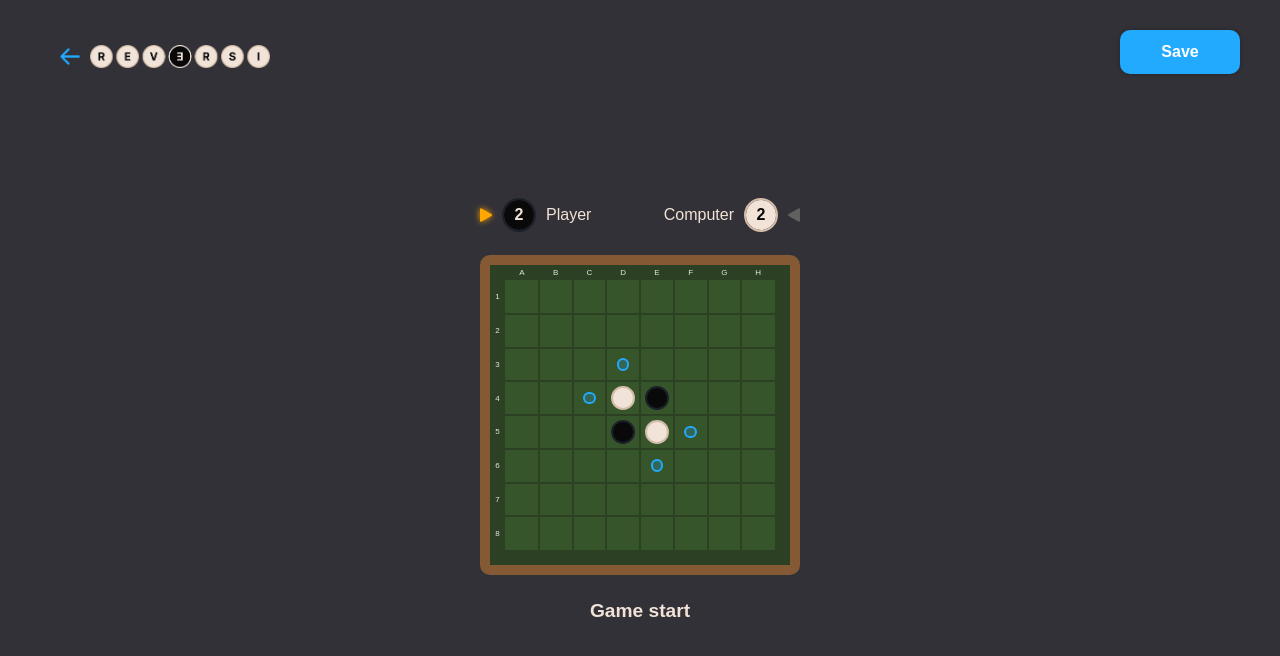
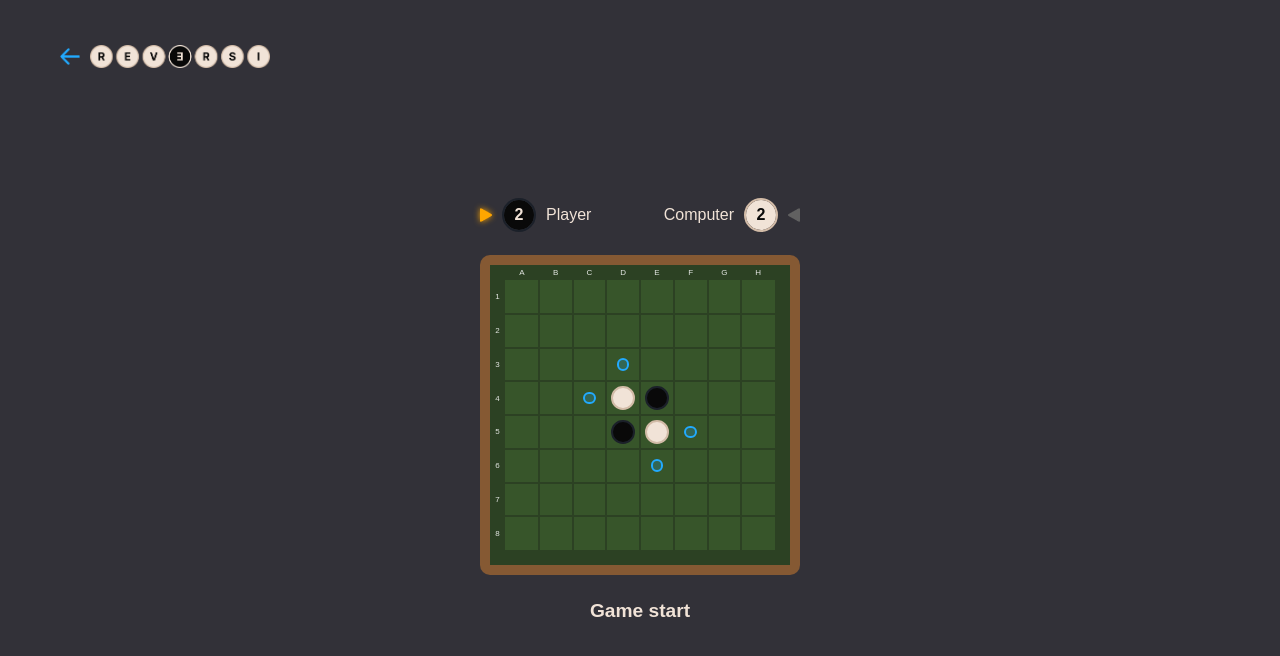
Before and after one commit to lcar-showcase/lcar-rg, a React (Vite) app: page /#/game in a window 1280 px wide. Shown: the top 656 px of the page. Built offline with nearby package versions, Linux system fonts and the light colour scheme.

Commit message:
chore: Initial commit

```diff
--- a/index.html
+++ b/index.html
@@ -4,7 +4,7 @@
     <meta charset="UTF-8" />
     <link rel="icon" type="image/png" href="/icon.png" />
     <meta name="viewport" content="width=device-width, initial-scale=1.0" />
-    <title>Reversi - CL</title>
+    <title>Reversi</title>
   </head>
   <body>
     <div id="root"></div>
--- a/src/constants.ts
+++ b/src/constants.ts
@@ -1,2 +1,2 @@
-export const API_BASE_URL = "https://cpy6alcm5f.execute-api.ap-southeast-1.amazonaws.com";
-export const GAME_ID = "reversi-cl";
+export const API_BASE_URL = ""; // Temporarily disabled
+export const GAME_ID = "reversi-lcar";
--- a/src/pages/game/index.tsx
+++ b/src/pages/game/index.tsx
@@ -1,12 +1,12 @@
 import { useCallback, useEffect, useState } from "react";
 import { useLocation, useNavigate } from "react-router";
 import backArrowImg from "../../../images/back_arrow.png";
-import loadingImg from "../../../images/loading.png";
+// import loadingImg from "../../../images/loading.png";
 import logoImg from "../../../images/logo.png";
 import Board from "../../components/board";
 import PlayerInfo from "../../components/playerInfo";
 import PopUp from "../../components/popUp";
-import { API_BASE_URL, GAME_ID } from "../../constants";
+// import { API_BASE_URL, GAME_ID } from "../../constants";
 import { Coordinate, TileState } from "../../types";
 import style from "./game.module.css";
 import "../../index.css";
@@ -95,7 +95,7 @@ interface HistoryItem {
 
 type Winner = TileState | "tie"; // Dark, light, tie or null (no winner yet)
 
-type SaveStatus = "pending" | "ok" | "fail";
+// type SaveStatus = "pending" | "ok" | "fail";
 
 type PopUpType = "win" | "saving" | "confirm";
 
@@ -118,8 +118,8 @@ function Game() {
   const [showPopUp, setShowPopUp] = useState(false);
   const [winnerColour, setWinnerColour] = useState<Winner>(null);
   const [popUpType, setPopUpType] = useState<PopUpType>("win");
-  const [saveStatus, setSaveStatus] = useState<SaveStatus>("ok");
-  const [uuid, setUuid] = useState("");
+  // const [saveStatus, setSaveStatus] = useState<SaveStatus>("ok");
+  // const [uuid, setUuid] = useState("");
   const [copyButtonClicked, setCopyButtonClicked] = useState(false);
   const [selectedComputerTile, setSelectedComputerTile] = useState<Coordinate | null>(null);
   const goTo = useNavigate();
@@ -321,25 +321,25 @@ function Game() {
     }
   }, [boardArr, currentPlayer, handleTurn, turn, winnerColour]);
 
-  const saveGame = async () => {
-    const req = new Request(API_BASE_URL, {
-      method: "POST",
-      body: JSON.stringify({
-        id: GAME_ID,
-        data: JSON.stringify({ board: boardArr, history }),
-      }),
-    });
-    try {
-      const res = await fetch(req);
-      const body = await res.json();
-      setSaveStatus("ok");
-      setUuid(body.uuid);
-      return true;
-    } catch (err: unknown) {
-      setSaveStatus("fail");
-    }
-    return false;
-  };
+  // const saveGame = async () => {
+  //   const req = new Request(API_BASE_URL, {
+  //     method: "POST",
+  //     body: JSON.stringify({
+  //       id: GAME_ID,
+  //       data: JSON.stringify({ board: boardArr, history }),
+  //     }),
+  //   });
+  //   try {
+  //     const res = await fetch(req);
+  //     const body = await res.json();
+  //     setSaveStatus("ok");
+  //     setUuid(body.uuid);
+  //     return true;
+  //   } catch (err: unknown) {
+  //     setSaveStatus("fail");
+  //   }
+  //   return false;
+  // };
 
   // Allow animation to run to completion
   useEffect(() => {
@@ -366,7 +366,7 @@ function Game() {
             <img src={backArrowImg} alt="back" className={style.back} />
             <img src={logoImg} alt="reversi" className={`logoBase ${style.logo}`} />
           </button>
-          <button
+          {/* <button
             type="button"
             className={`btn ${style.saveButton}`}
             disabled={currentPlayer === "light" && winnerColour === null} // Can save after game over
@@ -378,7 +378,7 @@ function Game() {
             }}
           >
             Save
-          </button>
+          </button> */}
         </div>
         {/* Board */}
         <div className={style.gameInfo}>
@@ -428,7 +428,7 @@ function Game() {
           isSecondaryButtonDangerous
         />
       )}
-      {showPopUp && popUpType === "saving" && saveStatus === "pending" && (
+      {/* {showPopUp && popUpType === "saving" && saveStatus === "pending" && (
         <PopUp
           title="Saving game"
           disablePrimaryButton={saveStatus === "pending"}
@@ -466,7 +466,7 @@ function Game() {
         <PopUp title="Saving game" onClickPrimaryButton={() => setShowPopUp(false)} primaryButtonText="Return to Game">
           <div className={style[saveStatus]}>Failed to save game</div>
         </PopUp>
-      )}
+      )} */}
       {showPopUp && popUpType === "confirm" && (
         <PopUp
           title="Return to Main Menu?"
--- a/src/pages/mainMenu/index.tsx
+++ b/src/pages/mainMenu/index.tsx
@@ -15,7 +15,7 @@ function MainMenu() {
         <Link to="/game" className="btn">
           New Game
         </Link>
-        <button
+        {/* <button
           type="button"
           onClick={() => {
             setShowPopUp(true);
@@ -23,7 +23,7 @@ function MainMenu() {
           className="btn"
         >
           Continue Game
-        </button>
+        </button> */}
       </div>
       {showPopUp && (
         <PopUp title="Continue Game">
--- a/vite.config.ts
+++ b/vite.config.ts
@@ -4,5 +4,5 @@ import { defineConfig } from "vite";
 // https://vitejs.dev/config/
 export default defineConfig({
   plugins: [react()],
-  base: "/reversi-cl/",
+  base: "/reversi-lcar/",
 });
```
